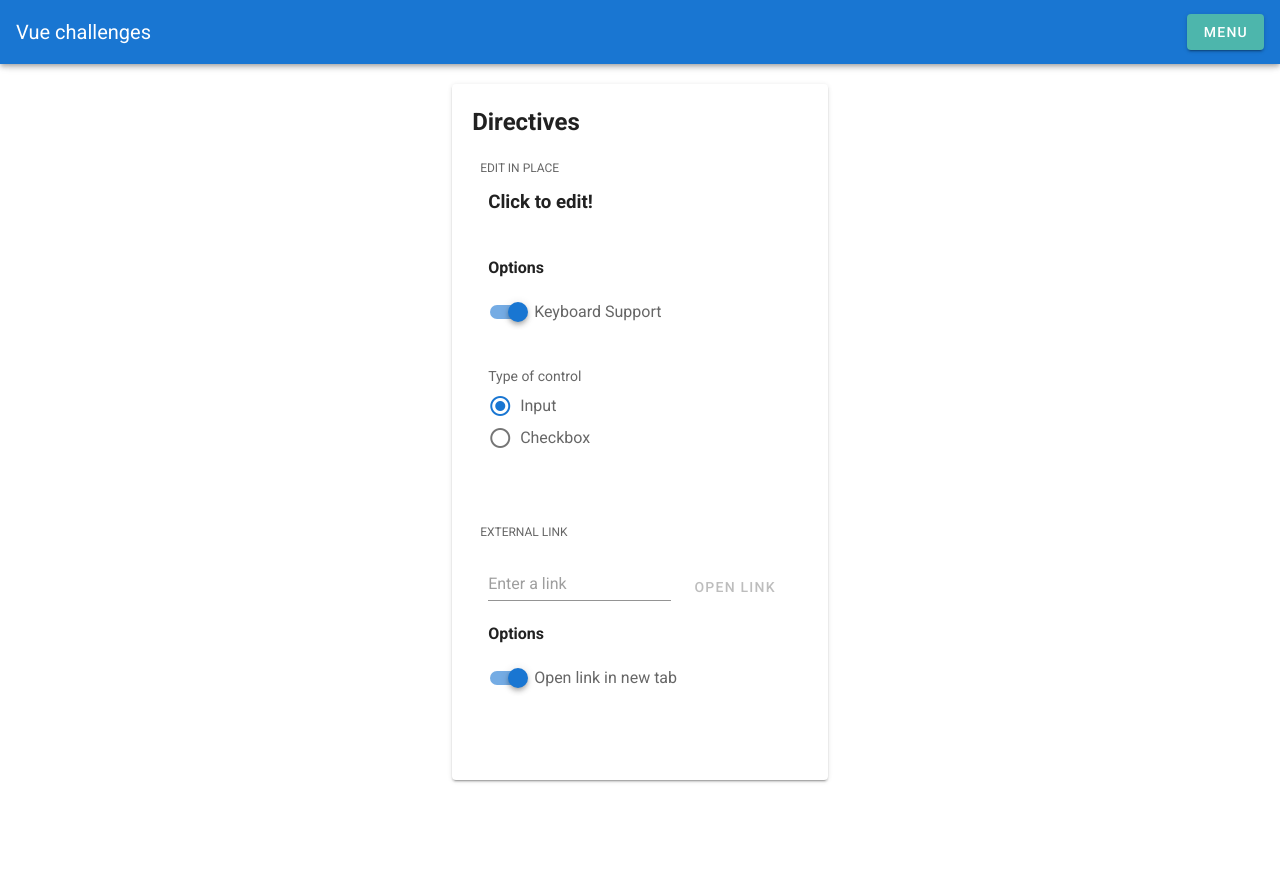
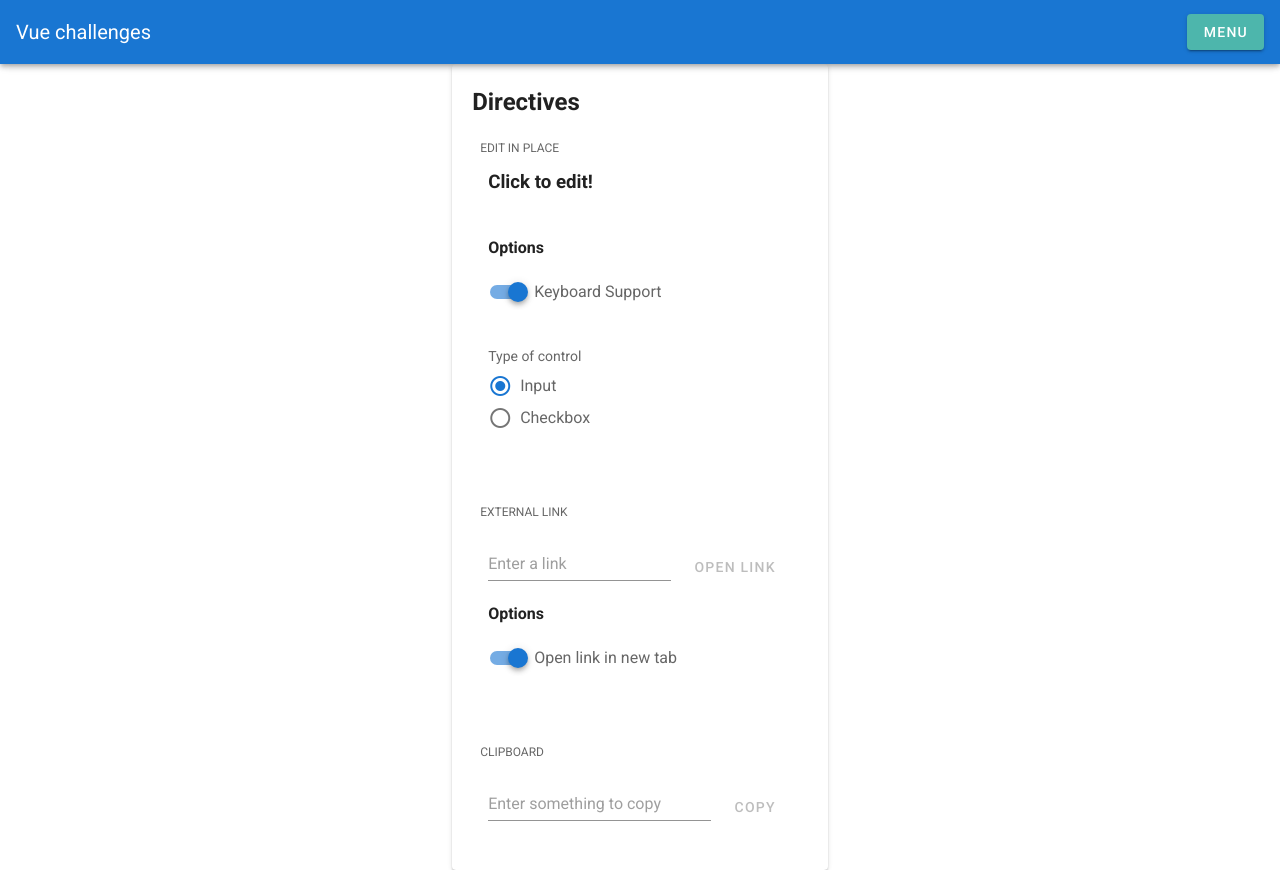
Before and after one commit to AvocadoVenom/vue-challenges, a Vue app: page /directives in a window 1280 px wide. Before the commit the page ends 800 px from the top, so only its background shows below. Built offline with nearby package versions, Linux system fonts and the light colour scheme.

Commit message:
Directive : Clipboard

```diff
--- a/src/components/pages/Directives.vue
+++ b/src/components/pages/Directives.vue
@@ -4,6 +4,7 @@
       <div class="d-flex flex-column justify-start align-stretch">
         <h2>Directives</h2>
         <v-list dense>
+          <!-- EDIT IN PLACE -->
           <v-subheader>
             <div>EDIT IN PLACE</div>
           </v-subheader>
@@ -25,6 +26,7 @@
               <v-radio label="Checkbox" value="checkbox"></v-radio>
             </v-radio-group>
           </v-list-item>
+          <!-- EXTERNAL LINK -->
           <v-subheader>
             <div>EXTERNAL LINK</div>
           </v-subheader>
@@ -50,6 +52,27 @@
               label="Open link in new tab"
             ></v-switch>
           </v-list-item>
+          <!-- CLIPBOARD -->
+          <v-subheader>
+            <div>CLIPBOARD</div>
+          </v-subheader>
+          <v-list-item class="d-flex justify-start align-center fill-width">
+            <v-text-field
+              style="margin-right: 6px"
+              v-model="cpContent"
+              placeholder="Enter something to copy"
+              @keyup="cpCopied = false"
+            ></v-text-field>
+            <v-btn
+              text
+              raised
+              :color="cpBtnClass"
+              :disabled="!cpContent"
+              v-clipboard:value="cpContent"
+              @click="cpCopied = true"
+              >{{ cpStatusText }}</v-btn
+            >
+          </v-list-item>
         </v-list>
       </div>
     </v-card>
@@ -68,13 +91,21 @@ export default Vue.extend({
       eipKeyboardSupport: true,
       eipFormControl: "input",
       elLink: "",
-      elNewTab: true
+      elNewTab: true,
+      cpContent: null,
+      cpCopied: false
     };
   },
   methods: {},
   computed: {
     linkIsNotValid(): boolean {
       return !RegExp(urlRegex).test(this.elLink);
+    },
+    cpStatusText(): string {
+      return this.cpCopied ? "COPIED" : "COPY";
+    },
+    cpBtnClass(): string {
+      return this.cpCopied ? "success" : "primary";
     }
   }
 });
--- /dev/null
+++ b/src/directives/Clipboard.ts
@@ -0,0 +1,27 @@
+import Vue from 'vue';
+
+export default Vue.directive('clipboard', {
+  bind: function (el): void {
+    el.addEventListener('mouseover', function () {
+      el.style.cursor = 'copy'
+    });
+  },
+  update: function (el, binding): void {
+    el.addEventListener('click', function () {
+      const virtualEl = document.createElement("input");
+      virtualEl.value = binding.value;
+      document.body.appendChild(virtualEl);
+      virtualEl.select();
+      try {
+        return document.execCommand("copy");
+      }
+      catch (ex) {
+        console.warn("Copy to clipboard failed.", ex);
+        return false;
+      }
+      finally {
+        document.body.removeChild(virtualEl);
+      }
+    });
+  }
+});
--- a/src/main.ts
+++ b/src/main.ts
@@ -6,6 +6,7 @@ import vuetify from './plugins/vuetify';
 import SuffixedNumber from './filters/SuffixedNumber';
 import Editable from './directives/Editable';
 import ExternalLink from './directives/ExternalLink';
+import Clipboard from './directives/Clipboard';
 import store from './data/store';
 
 Vue.config.productionTip = false;
@@ -20,6 +21,7 @@ new Vue({
   },
   directives: {
     Editable,
-    ExternalLink
+    ExternalLink,
+    Clipboard
   }
 }).$mount('#app');
```
